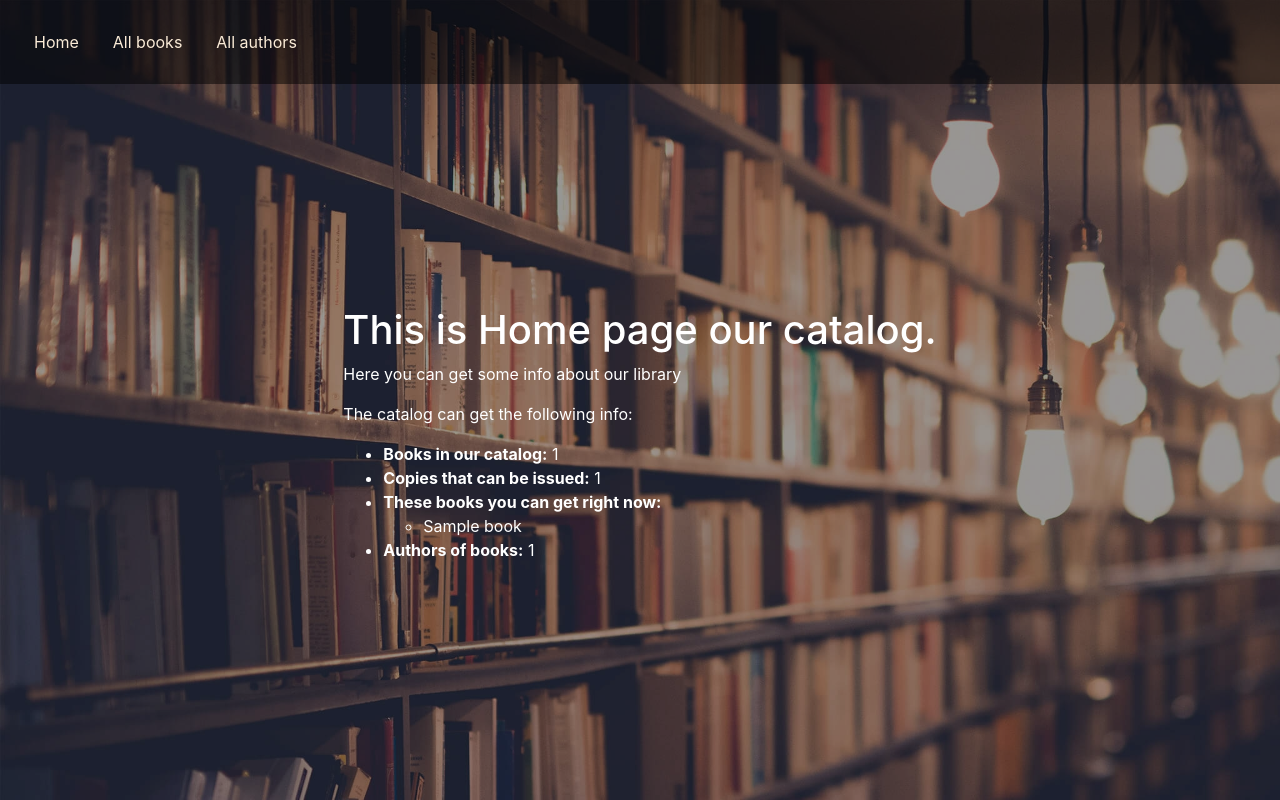
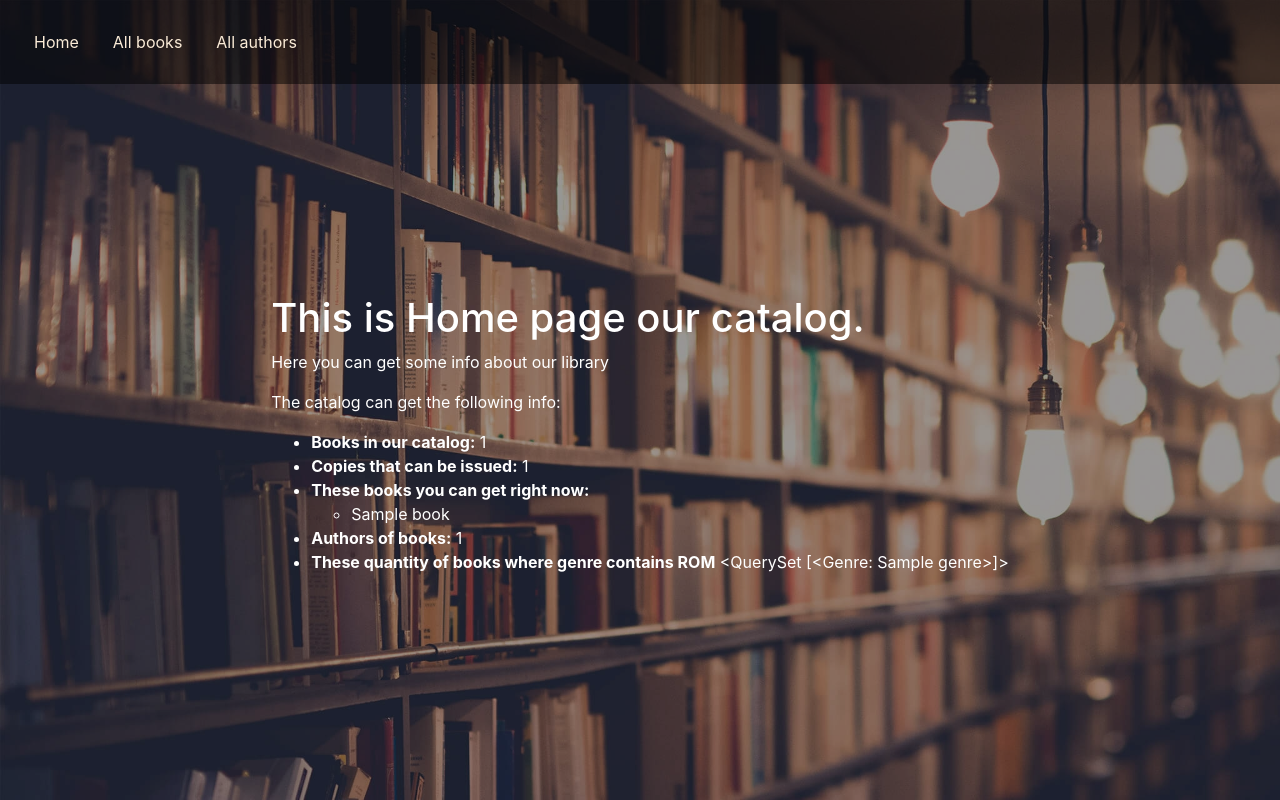
Before and after one commit to klassic93/library_django, a Django app: template apps/catalog/templates/catalog/index.html in a window 1280 px wide. Run offline with Django 3.2, Linux system fonts and the light colour scheme; tables that the repository leaves empty hold one stand-in row (values such as "Sample post"); the template is opened without the code that fills it: values that come from a table or form of the project are taken from there, most other values are stand-ins (such as "Sample title", 1, 10 or a date in 2020); parts of the project's set-up code (start-up, migrations or seed data) failed here and were passed over; some libraries are stand-ins or nearby versions.

Commit message:
add info about genres to template

```diff
--- a/apps/catalog/templates/catalog/index.html
+++ b/apps/catalog/templates/catalog/index.html
@@ -21,6 +21,7 @@
             </ul>
         </li>
         <li><strong>Authors of books:</strong> {{ count_authors }}</li>
+        <li><strong>These quantity of books where genre contains ROM</strong> {{ genres }}</li>
     </ul>
 
 {% endblock %}
--- a/apps/catalog/views.py
+++ b/apps/catalog/views.py
@@ -11,7 +11,8 @@
         'count_books': Book.objects.all().count(),
         'count_authors': Author.objects.all().count(),
         'count_bookinstances': BookInstance.objects.count(),
-        'available_books': Book.objects.filter(bookinstance__status='a')
+        'available_books': Book.objects.filter(bookinstance__status='a'),
+        'genres': Book.objects.filter(author__last_name__icontains='толстой').count()
     }
 
     return render(
```
